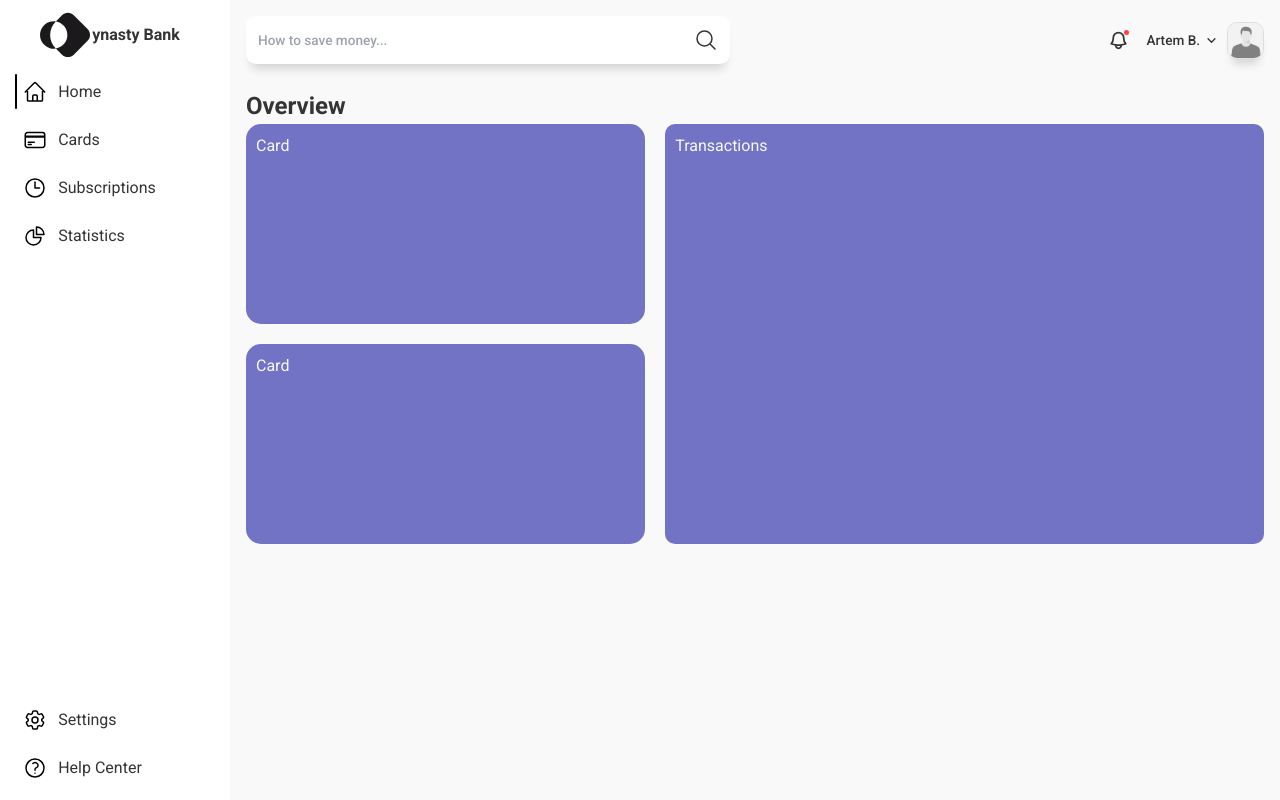
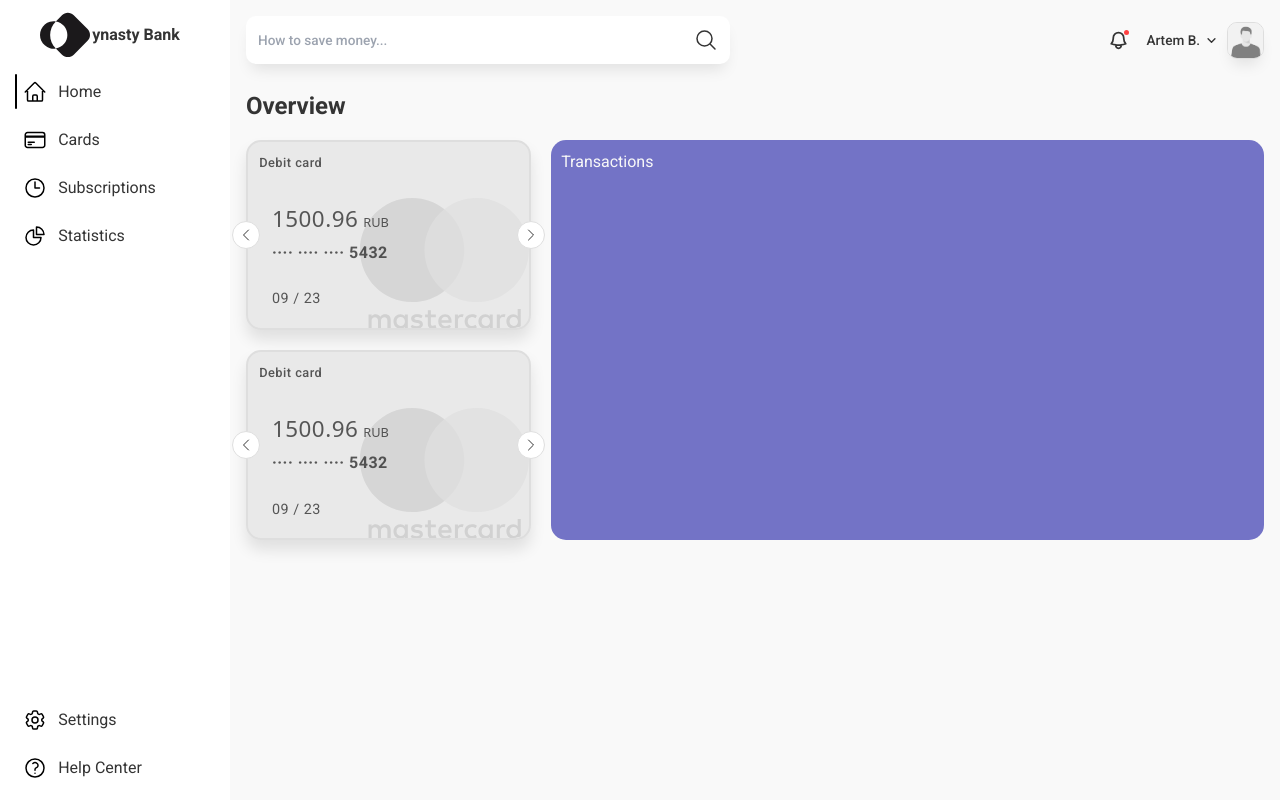
Before and after one commit to puppuppuppup/pet-bank-app, a Next.js app in the folder frontend/: page /home in a window 1280 px wide. Built offline with nearby package versions, Linux system fonts and the light colour scheme.

Commit message:
feat(home): cards

```diff
--- a/frontend/src/app/globals.scss
+++ b/frontend/src/app/globals.scss
@@ -6,16 +6,20 @@
     --color-main: #1862b9;
     --color-bg: #f9f9f9;
     --color-font-main: #343434;
+    --color-font-semi: #555555;
     --color-font-light: #f8f8f8;
     --color-semi-black: #dedede;
     --color-category: #b4c2d6;
     --color-hover: #f0f0f0;
     --color-hover-darker: #bfbfbf;
+    --color-card: #e9e9e9;
 
     --bordered-md: 10px;
     --bordered-lg: 15px;
 
-    --shadow-base: 0 10px 10px -5px rgba(0, 0, 0, 0.15);
+    --shadow-base: 0 10px 15px -5px rgba(0, 0, 0, 0.1);
+    --shadow-larger: 0 10px 10px 5px rgba(0, 0, 0, 0.1);
+    --shadow-larger-darker: 0 10px 15px rgba(0, 0, 0, 0.1);
 
     --font-heading: 1.5rem;
     --font-sub-heading: 1.3rem;
@@ -54,7 +58,7 @@ button {
 
 .page {
     display: grid;
-    grid-template-columns: 230px 1fr;
+    grid-template-columns: 230px 2fr;
 
     width: 100%;
     min-height: 100vh;
--- a/frontend/src/components/content/home/HomeContent.module.scss
+++ b/frontend/src/components/content/home/HomeContent.module.scss
@@ -4,6 +4,8 @@
     align-items: flex-start;
 
     &_heading {
+        margin-bottom: 1rem;
+
         font-size: var(--font-heading);
         font-weight: 700;
     }
@@ -11,8 +13,8 @@
     &_main {
         width: 100%;
         display: grid;
-        grid-template-columns: 1fr 1.5fr;
-        grid-template-rows: repeat(2, 200px);
+        grid-template-columns: 1fr 2.5fr;
+        grid-template-rows: repeat(2, auto);
         gap: 20px;
     }
 }
--- a/frontend/src/components/content/home/Main/Cards/Card/Card.module.scss
+++ b/frontend/src/components/content/home/Main/Cards/Card/Card.module.scss
@@ -1,8 +1,83 @@
 .card {
+    --indent-x: 1.5rem;
+
+    position: relative;
+
+    display: flex;
+    flex-direction: column;
+    gap: 10%;
+    align-items: flex-start;
     width: 100%;
-    height: 100%;
+    aspect-ratio: 3 / 2;
     border-radius: var(--bordered-lg);
-    background-color: #7373c6;
-    padding: 10px;
-    color: var(--color-font-light);
+    border: 2px solid var(--color-semi-black);
+    background-color: var(--color-card);
+    padding: 23% var(--indent-x) 10px;
+    color: var(--color-font-semi);
+    box-shadow: var(--shadow-larger-darker);
+
+    background-repeat: no-repeat;
+    background-position: calc(100% - 20px) calc(100% - 20px);
+    background-size: 18%;
+    background-blend-mode: luminosity;
+    letter-spacing: 0.03rem;
+
+    overflow: hidden;
+
+    &>p {
+        transition: opacity .2s ease-in-out;
+    }
+
+    &_type {
+        position: absolute;
+        top: .7rem;
+        left: .7rem;
+        font-size: 0.8rem;
+        font-weight: 500;
+    }
+
+    &_balance {
+
+        font-family: system-ui, -apple-system, BlinkMacSystemFont, 'Segoe UI', Roboto, Oxygen, Ubuntu, Cantarell, 'Open Sans', 'Helvetica Neue', sans-serif;
+        line-height: 1;
+
+        font-weight: 500;
+
+        &_money {
+            font-size: 1.4rem;
+            margin-right: 5px;
+        }
+
+        &_currency {
+            font-size: 0.8rem;
+            letter-spacing: normal;
+        }
+    }
+
+    &_number {
+        font-weight: 700;
+    }
+
+    &_expire {
+        position: absolute;
+        left: var(--indent-x);
+        bottom: 18px;
+
+        font-size: .9rem;
+    }
+
+    &_payment {
+        position: absolute;
+        bottom: 0;
+        top: 0;
+        left: 0;
+        right: 0;
+        border-radius: inherit;
+        filter: grayscale(1) blur(0px);
+        opacity: 0.1;
+        background-position: 100% 102%;
+        background-repeat: no-repeat;
+
+        transition: opacity .2s ease-in-out;
+    }
 }
--- a/frontend/src/components/content/home/Main/Cards/Card/Card.tsx
+++ b/frontend/src/components/content/home/Main/Cards/Card/Card.tsx
@@ -1,10 +1,37 @@
 import React from 'react';
 import styles from './Card.module.scss';
+import { CardsState } from '@/store/slices/cards.slice';
 
-type Props = {};
+type Props = {
+    card: CardsState;
+};
 
-const Card = (props: Props) => {
-    return <div className={styles.card}>Card</div>;
+const Card = ({ card }: Props) => {
+    return (
+        <div className={styles.card}>
+            <div
+                className={styles.card_payment}
+                style={{
+                    backgroundImage:
+                        card.payment === 'visa'
+                            ? 'url(/svg/cards/visa.svg)'
+                            : 'url(/svg/cards/mastercard.svg)',
+                    backgroundSize: card.payment === 'visa' ? '70% auto' : '60% auto',
+                }}
+            />
+            <p className={styles.card_type}>
+                {card.type === 'debit' ? 'Debit card' : 'Credit card'}
+            </p>
+            <p className={styles.card_balance}>
+                <span className={styles.card_balance_money}>{card.balance}</span>
+                <span className={styles.card_balance_currency}>{card.currency}</span>
+            </p>
+            <p className={styles.card_number}>···· ···· ···· {card.number.slice(-4)}</p>
+            <p className={styles.card_expire}>
+                {card.expire.month} / {card.expire.year.slice(-2)}
+            </p>
+        </div>
+    );
 };
 
 export default Card;
--- a/frontend/src/components/content/home/Main/Cards/Cards.module.scss
+++ b/frontend/src/components/content/home/Main/Cards/Cards.module.scss
@@ -0,0 +1,49 @@
+.cards {
+    position: relative;
+
+    transition: filter .2s ease-in-out;
+
+    &_btn {
+        position: absolute;
+        top: 50%;
+        transform: translateX(50%) translateY(-50%);
+        right: 0;
+        width: 28px;
+        aspect-ratio: 1;
+        border-radius: 50%;
+        padding: 5px;
+        background-color: #fff;
+        border: 1px solid var(--color-semi-black);
+
+        transform-origin: center center;
+
+        transition: background-color .2s ease-in-out, transform .1s ease-in-out;
+
+        &:hover {
+            background-color: var(--color-hover);
+        }
+
+        &:active {
+            transform: translateX(50%) translateY(-50%) scale(0.9);
+        }
+
+        &:last-child {
+            right: auto;
+            left: 0;
+            transform: translateX(-50%) translateY(-50%) rotate(180deg);
+
+            &:active {
+                transform: translateX(-50%) translateY(-50%) rotate(180deg) scale(0.9);
+            }
+        }
+    }
+
+    &.changing>div {
+
+        &>p,
+        &>div {
+            opacity: 0;
+        }
+
+    }
+}
--- a/frontend/src/components/content/home/Main/Cards/Cards.tsx
+++ b/frontend/src/components/content/home/Main/Cards/Cards.tsx
@@ -1,16 +1,67 @@
 import { useCards } from '@/hooks/useCards';
-import React from 'react';
+import React, { useState } from 'react';
 import Card from './Card/Card';
+import styles from './Cards.module.scss';
 
 const Cards = () => {
     const cards = useCards();
+    const [currentCardIndex, setCurrentCardIndex] = useState(0);
+    const [isChanging, setIsChanging] = useState(false);
+
+    const handleChanging = (isNext: boolean) => {
+        if (isChanging) return;
+        setIsChanging(true);
+        setTimeout(() => {
+            if (isNext) {
+                if (currentCardIndex === cards.length - 1) {
+                    setCurrentCardIndex(0);
+                } else {
+                    setCurrentCardIndex(prev => prev + 1);
+                }
+            } else {
+                if (currentCardIndex === 0) {
+                    setCurrentCardIndex(cards.length - 1);
+                } else {
+                    setCurrentCardIndex(prev => prev - 1);
+                }
+            }
+            setIsChanging(false);
+        }, 200);
+    };
 
     return (
-        <div>
-            {cards.length > 0 &&
-                cards.map(card => {
-                    return <Card key={card.number} />;
-                })}
+        <div className={`${styles.cards} ${isChanging ? styles.changing : ''}`}>
+            <Card card={cards[currentCardIndex]} />
+            <button className={styles.cards_btn} onClick={() => handleChanging(true)}>
+                <svg
+                    xmlns='http://www.w3.org/2000/svg'
+                    fill='none'
+                    viewBox='0 0 24 24'
+                    strokeWidth={1.5}
+                    stroke='currentColor'
+                >
+                    <path
+                        strokeLinecap='round'
+                        strokeLinejoin='round'
+                        d='m8.25 4.5 7.5 7.5-7.5 7.5'
+                    />
+                </svg>
+            </button>
+            <button className={styles.cards_btn} onClick={() => handleChanging(false)}>
+                <svg
+                    xmlns='http://www.w3.org/2000/svg'
+                    fill='none'
+                    viewBox='0 0 24 24'
+                    strokeWidth={1.5}
+                    stroke='currentColor'
+                >
+                    <path
+                        strokeLinecap='round'
+                        strokeLinejoin='round'
+                        d='m8.25 4.5 7.5 7.5-7.5 7.5'
+                    />
+                </svg>
+            </button>
         </div>
     );
 };
--- a/frontend/src/components/content/home/Main/Transactions/Transactions.module.scss
+++ b/frontend/src/components/content/home/Main/Transactions/Transactions.module.scss
@@ -2,7 +2,7 @@
     grid-row: 1 / 3;
     grid-column: 2;
 
-    border-radius: var(--bordered-md);
+    border-radius: var(--bordered-lg);
 
     padding: 10px;
 
--- a/frontend/src/store/slices/cards.slice.ts
+++ b/frontend/src/store/slices/cards.slice.ts
@@ -1,7 +1,7 @@
 import { createSlice } from '@reduxjs/toolkit';
 import { PayloadAction } from '@reduxjs/toolkit';
 
-interface CardsState {
+export interface CardsState {
     type: 'debit' | 'credit';
     number: string;
     balance: number;
@@ -10,7 +10,7 @@ interface CardsState {
         month: string;
         year: string;
     };
-    bank: 'visa' | 'mastercard';
+    payment: 'visa' | 'mastercard';
 }
 
 const initialState: CardsState[] = [
@@ -23,7 +23,18 @@ const initialState: CardsState[] = [
             month: '09',
             year: '2023',
         },
-        bank: 'visa',
+        payment: 'mastercard',
+    },
+    {
+        type: 'credit',
+        number: '5555555555555555',
+        balance: 101296,
+        currency: 'USD',
+        expire: {
+            month: '08',
+            year: '2025',
+        },
+        payment: 'visa',
     },
 ];
 
```
Also changed, not shown: frontend/public/svg/cards/mastercard.svg (added), frontend/public/svg/cards/visa.svg (added).
